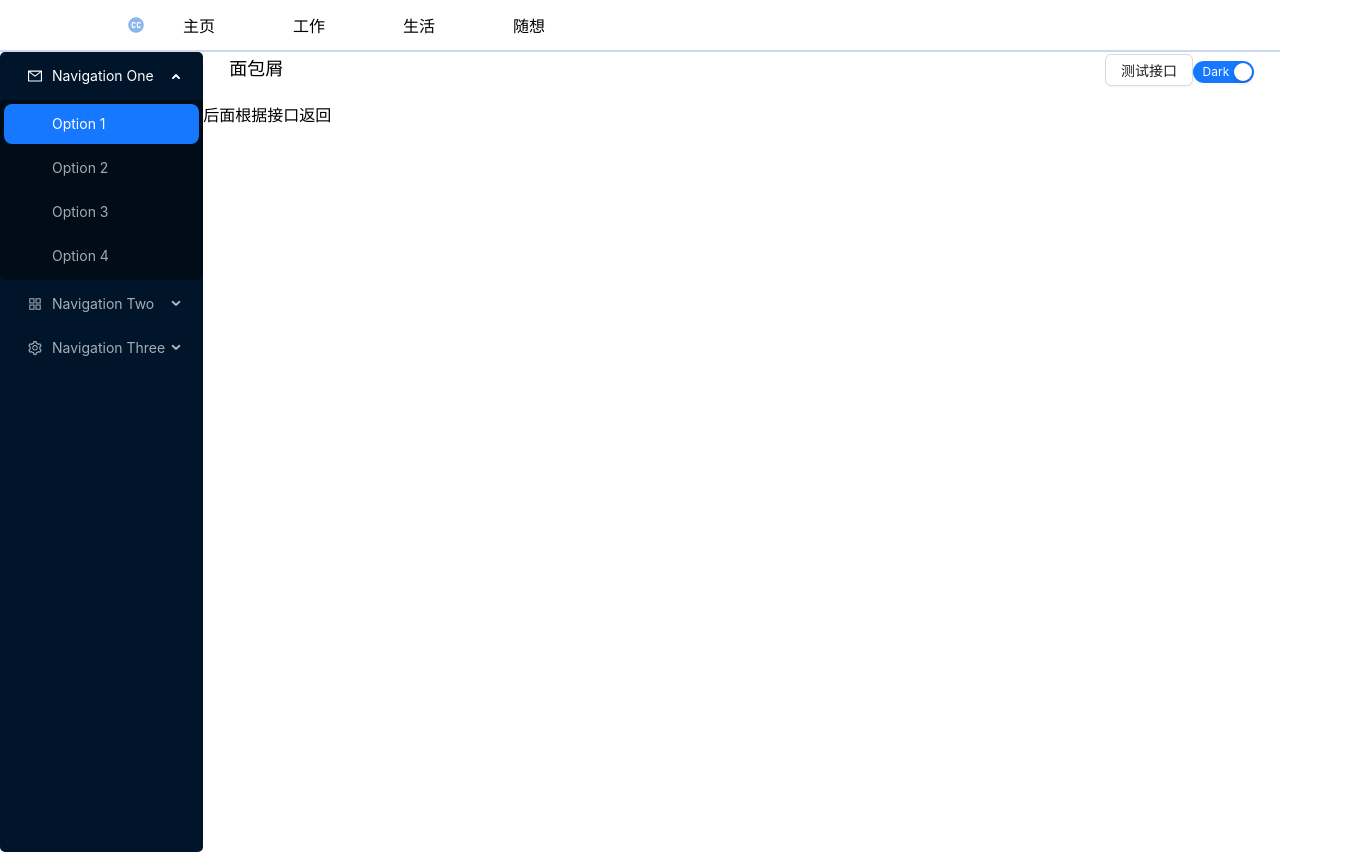
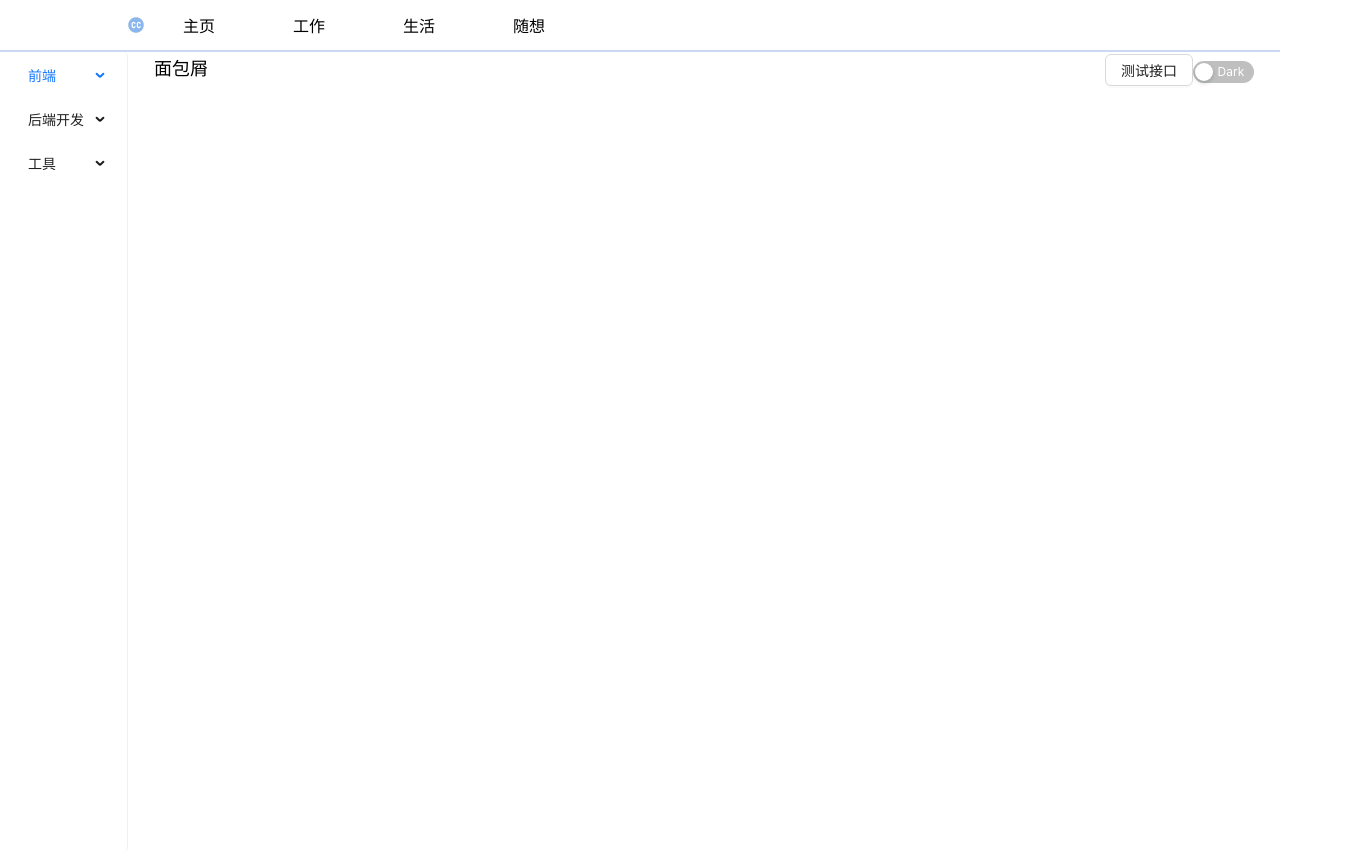
Before and after one commit to ChenWenle0815/ChenWenle0815, a React (Vite) app: page /job in a window 1280 px wide. Shown: the whole page, 1372 px wide, since content can reach past the window. Built offline with nearby package versions, Linux system fonts and the light colour scheme; no server answers.

Commit message:
feat: 完成工作页
使用 redux 完成目录和内容联动，后续等待完善文档内容

```diff
--- /dev/null
+++ b/database/wiki.ts
@@ -0,0 +1,112 @@
+interface IWiki {
+    id: number;
+    title: string;
+    content: string;
+    createTime: number;
+    updateTime: number;
+}
+
+interface IMenu {
+  id: number;
+  name: string;
+  desc: string;
+  wikiId?: number; // 可选属性，表示与之关联的wiki条目的ID
+  children?: IMenu[];
+}
+
+const wikis:Array<IWiki> = [
+  {
+    id: 1,
+    title: 'M端在玩什么？ ',
+    content: '## M端在玩什么？ ',
+    createTime: 1622547600000,
+    updateTime: 1625139600000
+  },
+  {
+    id: 2,
+    title: '纯静态页面与 Node 层 ',
+    content: '纯静态页面与 Node 层 ',
+    createTime: 1622634000000,
+    updateTime: 1625226000000
+  },
+  {
+    id: 3,
+    title: 'Http 与 RPC ',
+    content: 'Http 与 RPC ',
+    createTime: 1622720400000,
+    updateTime: 1625312400000
+  },
+  {
+    id: 3,
+    title: '你知道serverless吗？ ',
+    content: '你知道serverless吗？',
+    createTime: 1622720400000,
+    updateTime: 1625312400000
+  }
+];
+
+const jobMenu: IMenu[] = [
+  {
+    id: 1,
+    name: '前端',
+    desc: 'Vue、React、Webpack、Vite',
+    children: [
+      {
+        id: 1,
+        name: 'M端在玩什么？ ',
+        desc: 'M端在玩什么？ ',
+      },
+      {
+        id: 2,
+        name: '纯静态页面与 Node 层 ',
+        desc: '纯静态页面与 Node 层 ',
+      }
+    ]
+  },
+  {
+    id: 2,
+    name: '后端开发',
+    desc: 'Node、SQL、Go',
+    children: [
+      {
+        id: 3,
+        name: 'Http 与 RPC ',
+        desc: 'Http 与 RPC ',
+      },
+      {
+        id: 4,
+        name: '你知道serverless吗？',
+        desc: '你知道serverless吗？',
+      }
+    ]
+  },
+  {
+    id: 3,
+    name: '工具',
+    desc: '好用的开发工具',
+    children: [
+      {
+        id: 5,
+        name: '命令行',
+        desc: '开发Android应用',
+      },
+      {
+        id: 6,
+        name: '截图',
+        desc: '开发iOS应用',
+      }
+    ]
+  }
+];
+
+
+
+
+export {
+  wikis,
+  jobMenu
+};
+export type {
+  IWiki,
+  IMenu
+};
--- a/src/components/common/Blog.tsx
+++ b/src/components/common/Blog.tsx
@@ -2,18 +2,20 @@ import { ReactNode } from 'react';
 import Content from './Content';
 import Menu from './Menu';
 import { useSelector } from 'react-redux';
+import { IMenu } from '../../../database/wiki';
 
 interface BlogProps {
     children: ReactNode;
+    menu:IMenu[]
   }
-function Blog({ children }:BlogProps) {
+function Blog({ children, menu }:BlogProps) {
 
   const { theme } = useSelector((state: any) => state.job);
 
   return (
     <>
       <div className="blog">
-        <Menu theme={theme}/>
+        <Menu theme={theme} menu={menu}/>
         <div className="right">
           <div >
             {children}
--- a/src/components/common/Content.tsx
+++ b/src/components/common/Content.tsx
@@ -1,9 +1,14 @@
+import { useSelector } from 'react-redux';
 import Editor from './Editor';
+
+
 function Content() {
+  const { content } = useSelector((state: any) => state.job);
+
   return (
     <>
       <div className="content">
-        <Editor content='后面根据接口返回'/>
+        <Editor content={content}/>
       </div>
     </>
   );
--- a/src/components/common/Menu.tsx
+++ b/src/components/common/Menu.tsx
@@ -1,67 +1,32 @@
 
 
 import React, { useState } from 'react';
-import { AppstoreOutlined, MailOutlined, SettingOutlined } from '@ant-design/icons';
 import type { MenuProps } from 'antd';
 import { Menu } from 'antd';
-
-
+import { IMenu } from '../../../database/wiki';
+import { convertToMenuItem, getWikiContent } from '@/sevices/job.service';
+import { useDispatch } from 'react-redux';
+import { setContent } from '@/store/modules/job';
 type MenuItem = Required<MenuProps>['items'][number];
 
 interface DiyMenuProps {
     theme: boolean; // 假设 theme 是一个布尔值
+    menu: IMenu[]
   }
 
-const items: MenuItem[] = [
-  {
-    key: 'sub1',
-    label: 'Navigation One',
-    icon: <MailOutlined />,
-    children: [
-      { key: '1', label: 'Option 1' },
-      { key: '2', label: 'Option 2' },
-      { key: '3', label: 'Option 3' },
-      { key: '4', label: 'Option 4' },
-    ],
-  },
-  {
-    key: 'sub2',
-    label: 'Navigation Two',
-    icon: <AppstoreOutlined />,
-    children: [
-      { key: '5', label: 'Option 5' },
-      { key: '6', label: 'Option 6' },
-      {
-        key: 'sub3',
-        label: 'Submenu',
-        children: [
-          { key: '7', label: 'Option 7' },
-          { key: '8', label: 'Option 8' },
-        ],
-      },
-    ],
-  },
-  {
-    key: 'sub4',
-    label: 'Navigation Three',
-    icon: <SettingOutlined />,
-    children: [
-      { key: '9', label: 'Option 9' },
-      { key: '10', label: 'Option 10' },
-      { key: '11', label: 'Option 11' },
-      { key: '12', label: 'Option 12' },
-    ],
-  },
-];
-
-const MyMenu: React.FC<DiyMenuProps> = ({ theme }) => {
-  const [current, setCurrent] = useState('1');
 
 
+const MyMenu: React.FC<DiyMenuProps> = ({ theme, menu }) => {
+  const [current, setCurrent] = useState('1');
+  const dispatch = useDispatch();
+  const items: MenuItem[] = convertToMenuItem(menu);
 
   const onClick: MenuProps['onClick'] = e => {
     console.log('click ', e);
     setCurrent(e.key);
+    // 设置右侧内容区域 markdown
+    const content = getWikiContent(Number(e.key));
+    dispatch(setContent({ content }));
   };
 
 
@@ -70,7 +35,6 @@ const MyMenu: React.FC<DiyMenuProps> = ({ theme }) => {
   return (
     <>
       <div className='menu'>
-
         <Menu
           defaultSelectedKeys={['1']}
           defaultOpenKeys={['sub1']}
--- a/src/components/common/common.scss
+++ b/src/components/common/common.scss
@@ -17,6 +17,7 @@
     flex: 1;
     .editor-wrapper {
       width: 100%;
+      padding: 10px 4%;
     }
   }
 
--- a/src/components/job/job.tsx
+++ b/src/components/job/job.tsx
@@ -6,7 +6,7 @@ import { useSelector, useDispatch } from 'react-redux';
 import { setTheme } from '@/store/modules/job';
 import { Switch, Button } from 'antd';
 import { test } from '../../api/index';
-
+import { jobMenu } from '../../../database/wiki';
 
 export default function Job() {
 
@@ -30,7 +30,7 @@ export default function Job() {
   return (
     <>
       <div>
-        <Blog>
+        <Blog menu={jobMenu}>
           <div className='job-slot'>
             <div className='bread'>
                 面包屑
@@ -40,8 +40,8 @@ export default function Job() {
               <Switch
                 checked={theme}
                 onChange={() => dispatch(setTheme({ theme: !theme }))}
-                checkedChildren="Dark"
-                unCheckedChildren="Light"
+                checkedChildren="Light"
+                unCheckedChildren="Dark"
               />
             </div>
 
--- /dev/null
+++ b/src/sevices/job.service.ts
@@ -0,0 +1,14 @@
+import { IMenu, wikis } from '../../database/wiki';
+
+export const convertToMenuItem = (menus: IMenu[]): any[] => {
+  return menus.map(menu => {
+    const { id, name, desc, children } = menu;
+    // 对于每个menu项，递归处理其children
+    const convertedChildren = children ? convertToMenuItem(children) : undefined;
+    return { key: id?.toString(), label: name, desc, children: convertedChildren };
+  });
+};
+
+export function getWikiContent(id: number):string {
+  return wikis.find(item => item.id === id)?.content || '';
+}
--- a/src/store/modules/job.ts
+++ b/src/store/modules/job.ts
@@ -4,12 +4,14 @@ import { createSlice } from '@reduxjs/toolkit';
 
 export interface JobState {
   theme: boolean;
-  title: string
+  title: string;
+  content: string;
 }
 
 const initialState: JobState = {
-  theme: true,
-  title: 'redux toolkit pre'
+  theme: false,
+  title: 'redux toolkit pre',
+  content: ''
 };
 
 // 创建一个 Slice
@@ -25,12 +27,16 @@ export const job = createSlice({
     setTheme(state, { payload }) {
       console.log(payload);
       state.theme = payload.theme;
+    },
+    setContent(state, { payload }) {
+      console.log(payload);
+      state.content = payload.content;
     }
   },
 });
 
 // 导出 reducers 方法
-export const { setTheme } = job.actions;
+export const { setTheme, setContent } = job.actions;
 
 // 默认导出
 export default job.reducer;
```
